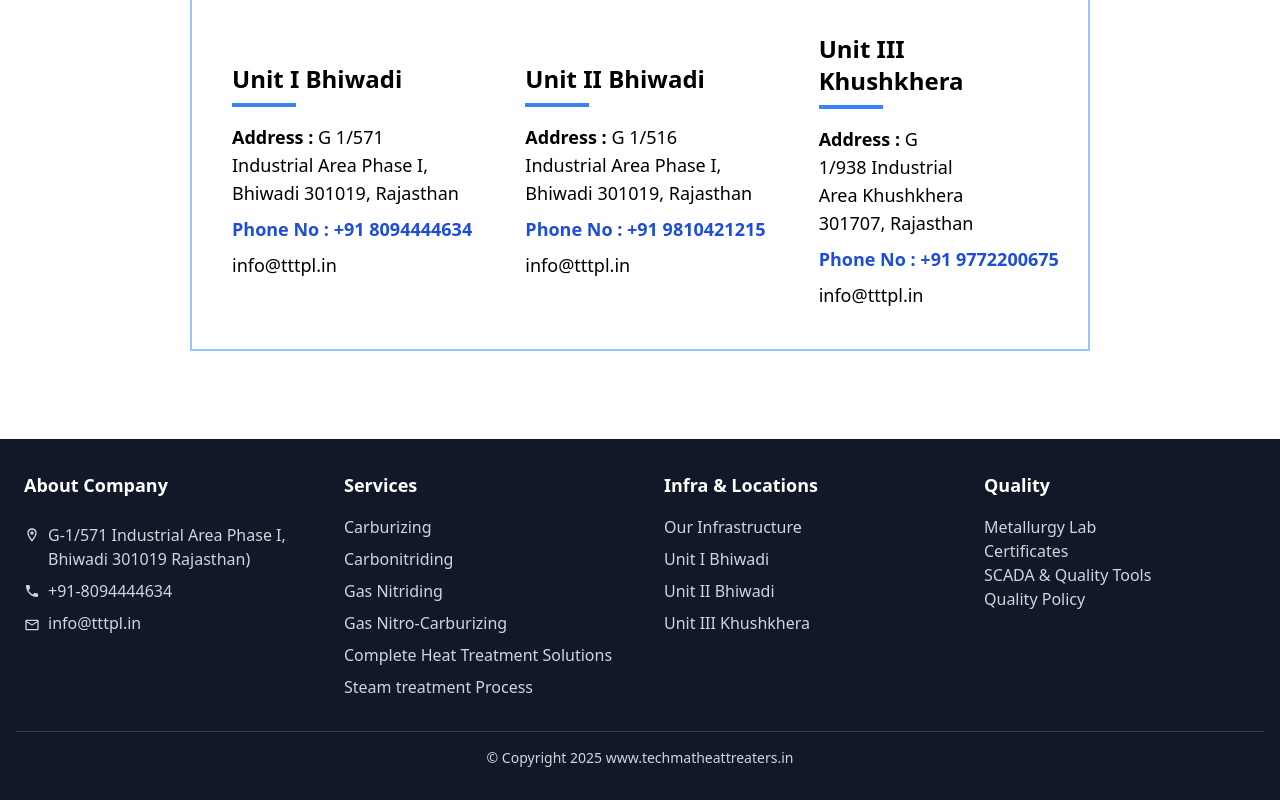
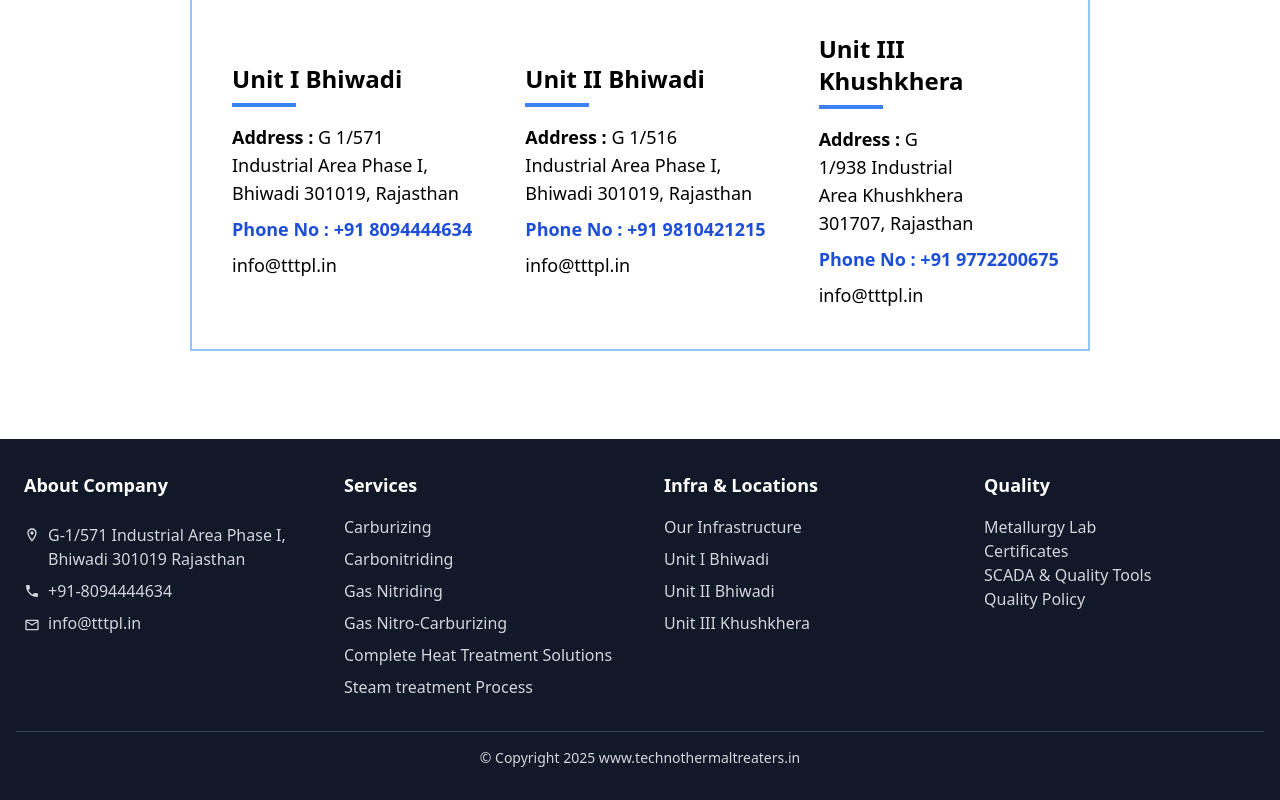
Before and after one commit to HUmnanANirudh/Techmat, a React (Vite) app: page / in a window 1280 px wide. Shown: the part 4077-4877 px from the top of the page. Built offline with nearby package versions, Linux system fonts and the light colour scheme.

Commit message:
fixed footer copyright

```diff
--- a/src/components/Footer/footer.jsx
+++ b/src/components/Footer/footer.jsx
@@ -23,7 +23,7 @@ const Footer = () => {
               <span className="pt-1">
                 <MdOutlineLocationOn />
               </span>{" "}
-              G-1/571 Industrial Area Phase I, Bhiwadi 301019 Rajasthan)
+              G-1/571 Industrial Area Phase I, Bhiwadi 301019 Rajasthan
             </p>
             <p className="flex items-center gap-2">
               <span>
@@ -130,7 +130,7 @@ const Footer = () => {
         </div>
 
         <div className="mt-8 border-t border-gray-700 pt-4 flex justify-center text-sm">
-          <p>© Copyright {year} www.techmatheattreaters.in</p>
+          <p>© Copyright {year} www.technothermaltreaters.in</p>
         </div>
       </div>
     </footer>
```
